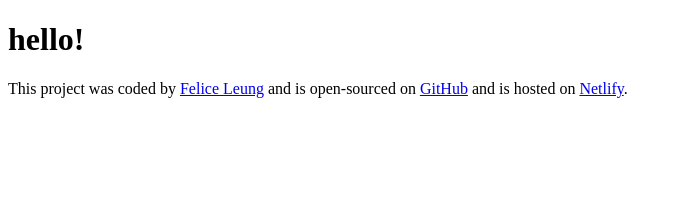
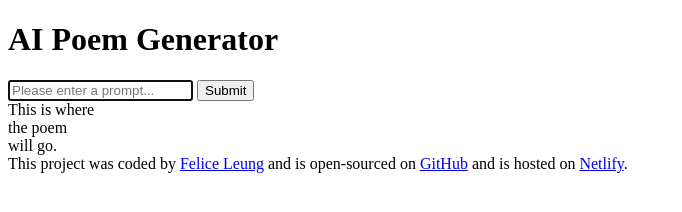
Before and after one commit to felicelhc/AI-POEMS-PROJ, a plain HTML site: page index.html in a window 1280 px wide. Shown: the whole page, without its empty margins (0-682 px from the left). Drawn offline with Linux system fonts and the light colour scheme.

Commit message:
basic HTML added

```diff
--- a/index.html
+++ b/index.html
@@ -4,10 +4,27 @@
     <meta charset="UTF-8" />
     <meta name="viewport" content="width=device-width, initial-scale=1.0" />
     <link rel="stylesheet" href="src/styles.css" />
-    <title>AI POEMS</title>
+    <title>AI POET</title>
   </head>
   <body>
-    <h1>hello!</h1>
+    <header><h1>AI Poem Generator</h1></header>
+    <main>
+      <form>
+        <input
+          id="prompt-input"
+          type="text"
+          placeholder="Please enter a prompt..."
+          autofocus
+          required
+        />
+        <input id="submit-button" type="submit" />
+      </form>
+      <div id="poem-space">
+        This is where <br />
+        the poem <br />
+        will go.
+      </div>
+    </main>
     <footer>
       This project was coded by
       <a href="https://github.com/felicelhc" target="_blank">Felice Leung</a>
```
